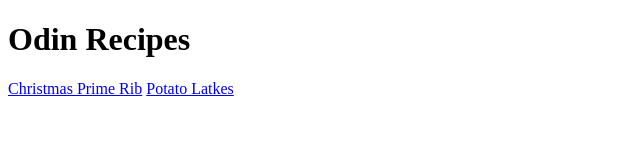
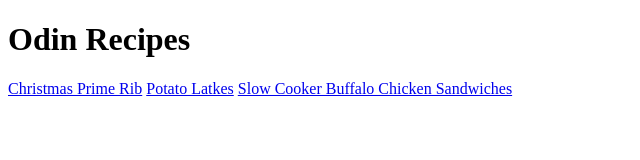
Before and after one commit to jared0215/odin-recipes, a plain HTML site: page index.html in a window 1280 px wide. Shown: the whole page, without its empty margins (0-640 px from the left). Drawn offline with Linux system fonts and the light colour scheme.

Commit message:
Add Buffalo.html to index page

```diff
--- a/index.html
+++ b/index.html
@@ -12,6 +12,7 @@
   <h1>Odin Recipes</h1>
     <a href="recipes/primerib.html">Christmas Prime Rib</a>
     <a href="recipes/latkes.html">Potato Latkes</a>
+    <a href="recipes/buffalo.html">Slow Cooker Buffalo Chicken Sandwiches</a>
 
 
 
```
